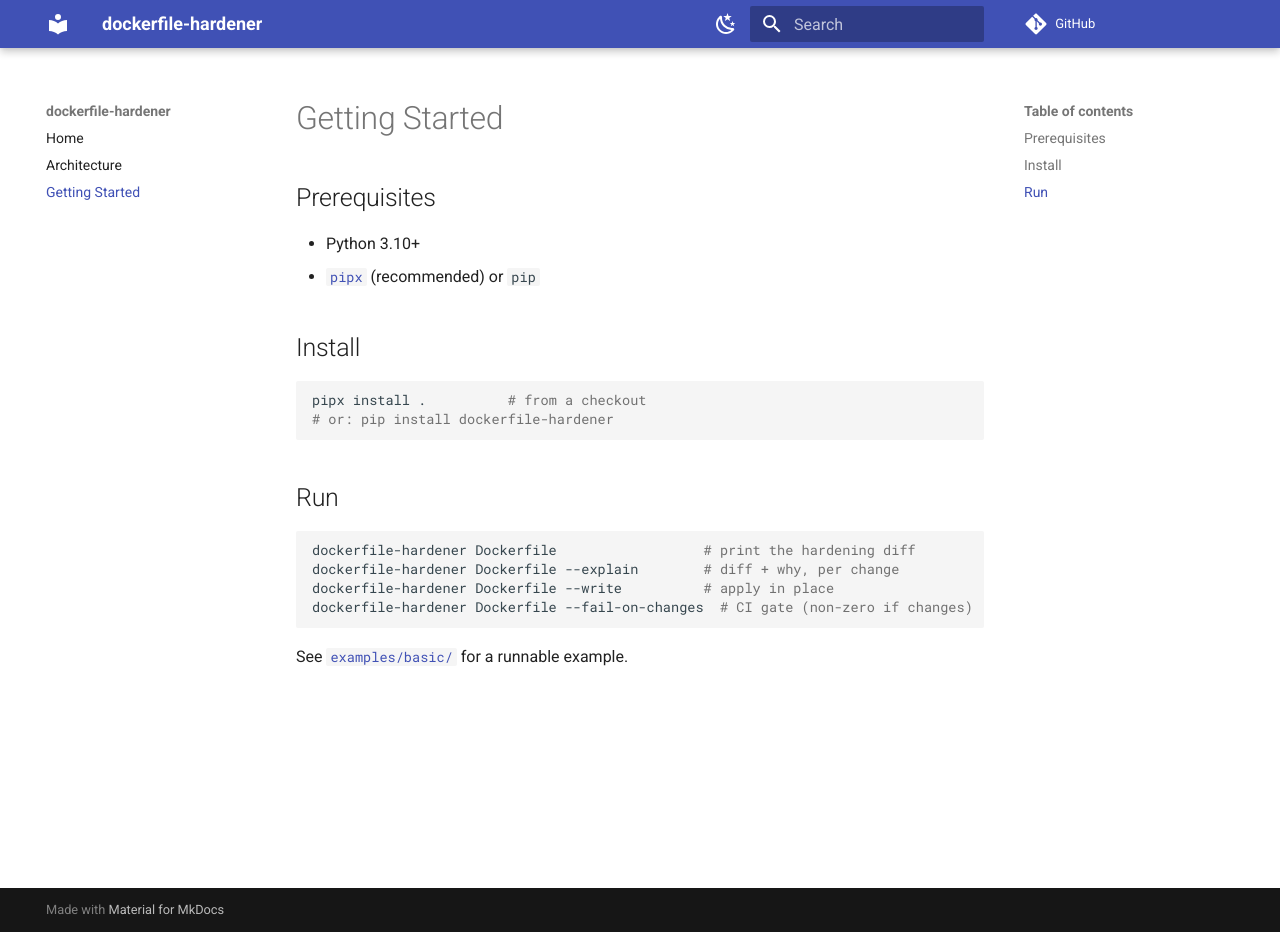
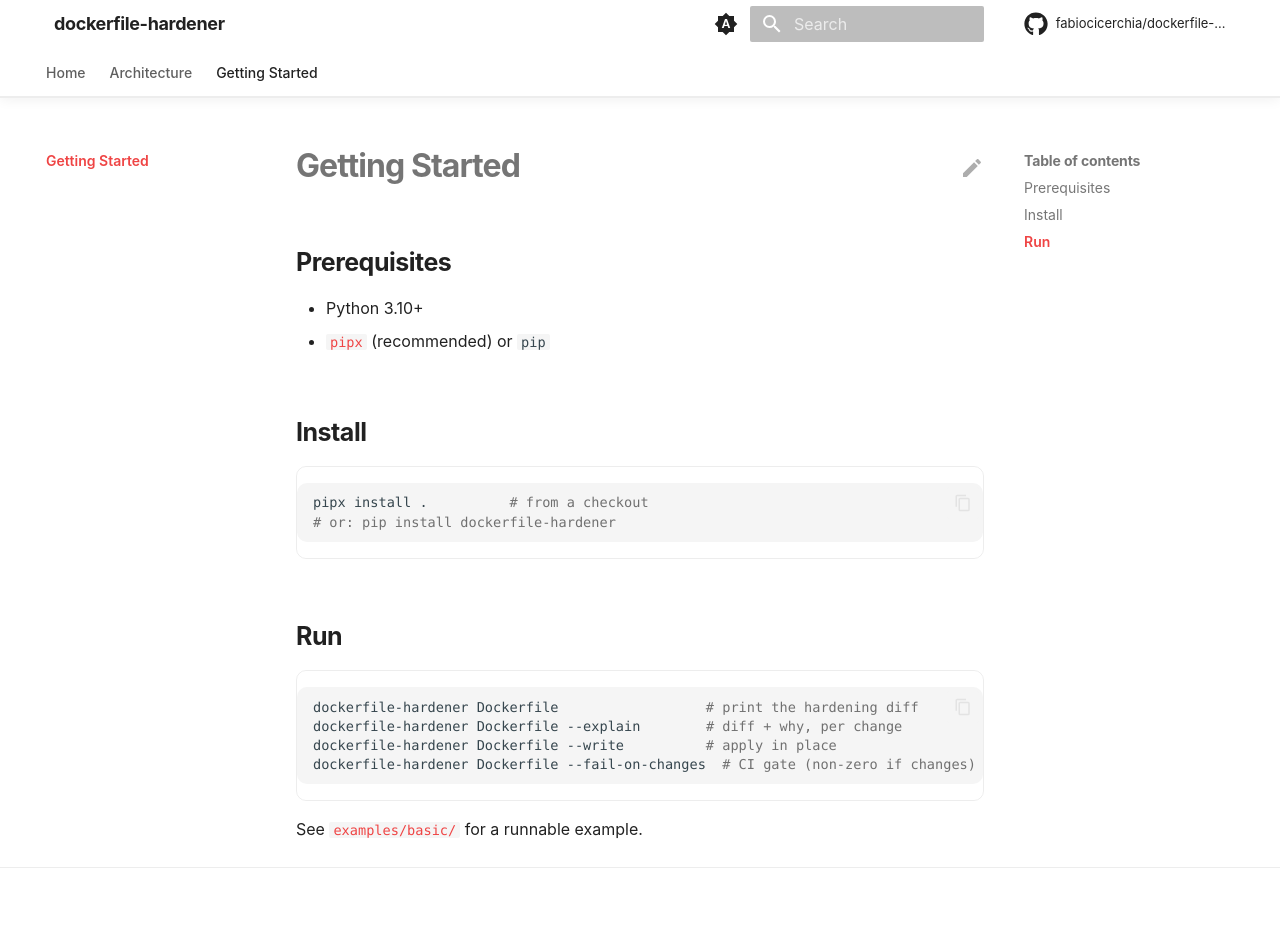
Before and after one commit to fabiocicerchia/dockerfile-hardener, an MkDocs documentation site: the page built from docs/getting-started.md, in a window 1280 px wide and 932 px high. Built offline with MkDocs 1.6.1 and Material for MkDocs 9.7.7, drawn with Linux system fonts in a browser that asks for light colours; comment, search, counter and statistics services are not loaded.

Commit message:
feat(docs): build the docs site in Actions and drop Read the Docs (#48)
* feat(docs): build the docs site in Actions and drop Read the Docs

This repo's mkdocs.yml has never been rendered: Pages serves main/docs as
a folder, so the site is docs/index.html plus raw markdown, and the doc
pages come back as text/markdown rather than a rendered site.

docs.yml builds it with `mkdocs build --strict` on the pinned toolchain and
deploys the artifact to Pages. The splash is copied to the artifact root,
where the repo homepage and README badges already point, and the rendered
site publishes under /docs/ — so no existing URL breaks.

mkdocs.yml takes the shared Material template but keeps this repo's own nav.
docs/requirements.txt pins the toolchain, git-revision-date-localized
included: the config loads it and the strict build aborts without it.
check-yaml skips mkdocs.yml, whose Material tags safe_load cannot parse.

The strict build also found links the raw-markdown site was hiding:
../README.md was never a valid relative target (the README is not inside
docs/), and several links pointed at files outside the docs tree. Fixed
in: docs/getting-started.md.

Co-Authored-By: Claude Opus 5 (1M context) <noreply@anthropic.com>
Claude-Session: https://claude.ai/code/session_01F5By8zzZMak7tqZGraixSJ

* feat(docs): link the splash to the rendered site and its palette

The splash predates /docs/ existing: it defined its own --accent pair next to
a second copy in docs/stylesheets/extra.css, and sent "Full docs" to the
GitHub README because there was no rendered site to send it to.

docs/index.html now links docs/stylesheets/extra.css — the path is relative to
the deployed layout, splash at / and docs at /docs/ — so the stylesheet holds
the only copy of the palette and the two cannot drift. This repo's cluster
pair moved there from the splash. "Full docs" points at docs/.

Material substitutes a generic book icon when theme.logo is unset, which it is
here, so the stand-in is hidden rather than shipped as the brand. The
mkdocs.yml comments describing the Read the Docs build are gone with the build
itself, and site/ is ignored so a local `mkdocs build` leaves nothing behind.

Co-Authored-By: Claude Opus 5 (1M context) <noreply@anthropic.com>
Claude-Session: https://claude.ai/code/session_011KGz6YbUgryVge5dg7dxXd

---------

Co-authored-by: Claude Opus 5 (1M context) <noreply@anthropic.com>

````diff
--- a/.pre-commit-config.yaml
+++ b/.pre-commit-config.yaml
@@ -22,7 +22,7 @@ repos:
         # templates rather than YAML — the parser cannot read either as-is. The
         # exclude is path-relative so it catches chart/ and charts/<name>/ alike.
         args: [--allow-multiple-documents]
-        exclude: (^|/)templates/
+        exclude: (^|/)templates/|^mkdocs\.yml$
       - id: check-json
       - id: check-toml
       # Python only (types: [python]) — a no-op in a repo with no .py files, so
--- a/docs/getting-started.md
+++ b/docs/getting-started.md
@@ -21,4 +21,4 @@ dockerfile-hardener Dockerfile --write          # apply in place
 dockerfile-hardener Dockerfile --fail-on-changes  # CI gate (non-zero if changes)
 ```
 
-See [`examples/basic/`](../examples/basic/README.md) for a runnable example.
+See [`examples/basic/`](https://github.com/fabiocicerchia/dockerfile-hardener/blob/main/examples/basic/README.md) for a runnable example.
--- /dev/null
+++ b/docs/stylesheets/extra.css
@@ -0,0 +1,240 @@
+/*
+ * dockerfile-hardener — premium documentation theme for MkDocs Material.
+ * System typography, gradient accents, soft depth, icon-driven feature cards.
+ * Nothing here loads over the network: no CDN, no web font, no analytics.
+ *
+ * ── The one thing you change ──────────────────────────────────────────────
+ * The accent pair below, and nothing else. It is the only copy of the palette:
+ * docs/index.html links this file, so the splash and the rendered docs cannot
+ * drift apart. Pick the colour of the cluster the project belongs to so they
+ * read as one family — don't pick from taste:
+ *
+ *   platform / Kubernetes    #38bdf8  #3b82f6   (blue)
+ *   security / supply chain  #fb923c  #ef4444   (orange-red)
+ *   CLI utilities            #22d3ee  #6366f1   (cyan-indigo)   ← default
+ *   GreenOps                 #34d399  #059669   (green)
+ *
+ * A project may take its own pair when the colour carries meaning (gandalf is
+ * purple, dark-canary amber, offline teal).
+ */
+
+:root {
+  /* The palette, read by both the docs and the splash. The roles below split
+     them for legibility: --accent-2 carries chrome and links, where the
+     contrast is against white, --accent is the interactive one, and the hero
+     and buttons blend the two. */
+  --accent: #fb923c;
+  --accent-2: #ef4444;
+
+  --md-primary-fg-color: var(--accent-2);
+  --md-primary-fg-color--light: var(--accent-2);
+  --md-primary-fg-color--dark: var(--accent-2);
+  --md-accent-fg-color: var(--accent);
+
+  /* System stack — matches docs/index.html and needs no download. */
+  --md-text-font-family: -apple-system, BlinkMacSystemFont, "Segoe UI", Roboto,
+    Helvetica, Arial, sans-serif;
+  --md-code-font-family: ui-monospace, SFMono-Regular, "SF Mono", Menlo, Monaco,
+    Consolas, "Liberation Mono", monospace;
+}
+
+/* Keep the header/links legible on the custom primary in both schemes. */
+[data-md-color-primary="custom"] {
+  --md-primary-bg-color: #ffffff;
+  --md-typeset-a-color: var(--accent-2); /* indigo — readable on white */
+}
+[data-md-color-scheme="slate"] {
+  --md-typeset-a-color: var(--accent); /* cyan — readable on the dark ground */
+  --md-default-bg-color: #0b0f1a;
+  --md-default-bg-color--light: #0d1220;
+}
+[data-md-color-scheme="slate"] .md-header,
+[data-md-color-scheme="slate"] .md-tabs {
+  background-color: #0b0f1a;
+}
+
+/* === Header: translucent, blurred, hairline divider ====================== */
+
+.md-header {
+  background-color: var(--md-default-bg-color);
+  color: var(--md-default-fg-color);
+  box-shadow: none;
+  border-bottom: 1px solid var(--md-default-fg-color--lightest);
+  backdrop-filter: saturate(180%) blur(20px);
+  -webkit-backdrop-filter: saturate(180%) blur(20px);
+}
+.md-header[data-md-state="shadow"],
+.md-header--shadow {
+  box-shadow: 0 2px 12px rgba(0, 0, 0, 0.06);
+}
+.md-header__title {
+  font-weight: 700;
+  letter-spacing: -0.02em;
+}
+.md-tabs {
+  background-color: var(--md-default-bg-color);
+  color: var(--md-default-fg-color);
+  border-bottom: 1px solid var(--md-default-fg-color--lightest);
+}
+.md-tabs__link {
+  opacity: 0.72;
+  font-weight: 500;
+}
+.md-tabs__link:hover,
+.md-tabs__link--active {
+  opacity: 1;
+}
+
+/* === Typography ========================================================== */
+
+.md-typeset {
+  font-feature-settings: "kern", "liga";
+}
+.md-typeset h1 {
+  font-weight: 700;
+  letter-spacing: -0.03em;
+  line-height: 1.15;
+}
+.md-typeset h2 {
+  font-weight: 650;
+  letter-spacing: -0.02em;
+  margin-top: 2.4em;
+}
+.md-typeset h3 {
+  font-weight: 600;
+  letter-spacing: -0.01em;
+}
+
+/* Rounded, bordered code blocks — softer than the default flush edges. */
+.md-typeset pre > code,
+.md-typeset .highlight > pre {
+  border-radius: 10px;
+}
+.md-typeset .highlight {
+  border-radius: 10px;
+  border: 1px solid var(--md-default-fg-color--lightest);
+}
+
+/* Tables read as cards and scroll on narrow screens instead of clipping. */
+.md-typeset table:not([class]) {
+  border-radius: 10px;
+  border: 1px solid var(--md-default-fg-color--lightest);
+  overflow: hidden;
+  font-size: 0.78rem;
+}
+.md-typeset table:not([class]) th {
+  font-weight: 600;
+  text-transform: uppercase;
+  letter-spacing: 0.04em;
+  font-size: 0.68rem;
+}
+
+/* === Buttons ============================================================= */
+
+.md-typeset .md-button {
+  border-radius: 980px;
+  font-weight: 600;
+  padding: 0.5em 1.4em;
+  transition: transform 0.25s cubic-bezier(0.25, 0.1, 0.25, 1),
+    box-shadow 0.25s ease;
+}
+.md-typeset .md-button--primary {
+  background: linear-gradient(135deg, var(--accent), var(--accent-2));
+  border: none;
+  color: #fff;
+}
+.md-typeset .md-button:hover {
+  transform: translateY(-1px) scale(1.02);
+  box-shadow: 0 6px 24px rgba(99, 102, 241, 0.3);
+}
+
+/* === Home hero =========================================================== */
+/* Rendered from a <div class="hero"> block in docs/README.md. */
+
+.md-typeset .hero {
+  text-align: center;
+  padding: 3.5rem 1rem 1rem;
+}
+.md-typeset .hero h1 {
+  font-size: 3rem;
+  margin: 0 0 0.4rem;
+  background: linear-gradient(135deg, var(--accent), var(--accent-2));
+  -webkit-background-clip: text;
+  background-clip: text;
+  -webkit-text-fill-color: transparent;
+  color: transparent;
+}
+.md-typeset .hero .hero-tagline {
+  font-size: 1.3rem;
+  font-weight: 500;
+  color: var(--md-default-fg-color--light);
+  max-width: 42rem;
+  margin: 0 auto 1.6rem;
+  line-height: 1.4;
+}
+.md-typeset .hero .md-button + .md-button {
+  margin-left: 0.5rem;
+}
+
+/* === Feature cards ======================================================= */
+/* Material's `<div class="grid cards">` list syntax, given depth + hover. */
+
+.md-typeset .grid.cards > ul > li,
+.md-typeset .grid > .card {
+  border-radius: 16px;
+  border: 1px solid var(--md-default-fg-color--lightest);
+  padding: 1.4rem;
+  transition: transform 0.3s cubic-bezier(0.25, 0.1, 0.25, 1),
+    box-shadow 0.3s ease, border-color 0.3s ease;
+}
+.md-typeset .grid.cards > ul > li:hover,
+.md-typeset .grid > .card:hover {
+  transform: translateY(-3px);
+  border-color: color-mix(in srgb, var(--accent) 40%, transparent);
+  box-shadow: 0 10px 34px rgba(0, 0, 0, 0.08);
+}
+[data-md-color-scheme="slate"] .md-typeset .grid.cards > ul > li:hover {
+  box-shadow: 0 10px 34px rgba(0, 0, 0, 0.5);
+}
+.md-typeset .grid.cards > ul > li > hr {
+  margin: 0.8rem 0;
+}
+.md-typeset .grid.cards .twemoji,
+.md-typeset .grid.cards svg {
+  color: var(--accent);
+}
+
+/* === Sidebar / nav ======================================================= */
+
+.md-nav__title {
+  font-weight: 700;
+  letter-spacing: -0.01em;
+}
+.md-nav__link--active {
+  font-weight: 600;
+}
+
+/* === Footer ============================================================== */
+
+.md-footer-meta {
+  background-color: var(--md-default-bg-color);
+  border-top: 1px solid var(--md-default-fg-color--lightest);
+}
+.md-footer-meta .md-footer-copyright,
+.md-footer-meta .md-footer__link {
+  color: var(--md-default-fg-color--light);
+}
+
+html {
+  scroll-behavior: smooth;
+}
+
+/* === Logo ================================================================ */
+/* Material substitutes a generic book icon when `theme.logo` is unset. This
+   repo has no logo, so hide the stand-in rather than ship someone else's glyph
+   as the brand. Delete this block when a real logo lands in mkdocs.yml. */
+
+.md-header__button.md-logo,
+.md-nav__title .md-nav__button.md-logo {
+  display: none;
+}
--- a/mkdocs.yml
+++ b/mkdocs.yml
@@ -1,21 +1,130 @@
+# dockerfile-hardener docs — MkDocs Material, styled to feel like a product site
+# (premium hero, feature cards, nav tabs, dark/light, local search, edit links)
+# while staying on the portfolio's standard tooling. See docs/stylesheets/extra.css
+# for the look; the accent palette lives there and is the only thing you swap.
 site_name: dockerfile-hardener
 site_description: Rewrites Dockerfiles to best practice as a suggested diff, not lint warnings.
+site_url: https://fabiocicerchia.github.io/dockerfile-hardener/docs/
 repo_url: https://github.com/fabiocicerchia/dockerfile-hardener
+repo_name: fabiocicerchia/dockerfile-hardener
+edit_uri: edit/main/docs/
+copyright: Copyright &copy; 2026 Fabio Cicerchia
 docs_dir: docs
+
+# docs/index.html is the standalone GitHub Pages splash, not a docs page. Keep
+# it out of the MkDocs render so the site home (README.md) maps to index.html
+# without a collision. GitHub Pages serves the raw file at the site root.
+exclude_docs: |
+  index.html
+  requirements.txt
 
 theme:
   name: material
+  # No web fonts: these docs avoid external requests (privacy, offline docs,
+  # reproducible builds). A system font stack is set in extra.css instead.
+  font: false
+  language: en
   palette:
-    - scheme: default
-      toggle: { icon: material/weather-night, name: Dark mode }
-    - scheme: slate
-      toggle: { icon: material/weather-sunny, name: Light mode }
+    # Follows the OS by default, with a manual toggle. `primary`/`accent: custom`
+    # hand the colours to extra.css so both schemes share one palette.
+    - media: "(prefers-color-scheme)"
+      primary: custom
+      accent: custom
+      toggle:
+        icon: material/brightness-auto
+        name: Switch to light mode
+    - media: "(prefers-color-scheme: light)"
+      scheme: default
+      primary: custom
+      accent: custom
+      toggle:
+        icon: material/weather-night
+        name: Switch to dark mode
+    - media: "(prefers-color-scheme: dark)"
+      scheme: slate
+      primary: custom
+      accent: custom
+      toggle:
+        icon: material/weather-sunny
+        name: Switch to system preference
+  features:
+    - navigation.tabs
+    - navigation.tabs.sticky
+    - navigation.sections
+    - navigation.top
+    - navigation.tracking
+    - navigation.indexes
+    - toc.follow
+    - search.suggest
+    - search.highlight
+    - search.share
+    - content.code.copy
+    - content.code.annotate
+    - content.action.edit
+    - content.tooltips
+  icon:
+    repo: fontawesome/brands/github
+    edit: material/pencil
 
+extra_css:
+  - stylesheets/extra.css
+
+extra:
+  # `generator: false` drops the "Made with Material for MkDocs" line; keep it
+  # if you'd rather credit the theme.
+  generator: false
+  social:
+    - icon: fontawesome/brands/github
+      link: https://github.com/fabiocicerchia/dockerfile-hardener
+
+# Only the search plugin ships with MkDocs itself. Anything else (social cards,
+# minify, git-revision-date) is a pip add — wire it into docs/requirements.txt
+# too, or `mkdocs build --strict` aborts on the missing plugin.
+plugins:
+  - search
+  - git-revision-date-localized:
+      enable_creation_date: true
+      # Fall back to the build date rather than failing when a file has no
+      # history yet — a new page, or a clone the workflow shallowed.
+      fallback_to_build_date: true
+      type: date
+  # Note: Material's `social` plugin is deliberately NOT enabled — it downloads
+  # a font from fonts.google.com at build time, which breaks this repo's
+  # no-external-requests / reproducible-build stance. Add Open Graph images by
+  # hand if you want them.
+
+markdown_extensions:
+  - abbr
+  - admonition
+  - attr_list
+  - def_list
+  - footnotes
+  - md_in_html
+  - tables
+  - toc:
+      permalink: true
+  - pymdownx.details
+  - pymdownx.superfences
+  - pymdownx.highlight:
+      anchor_linenums: true
+      line_spans: __span
+      pygments_lang_class: true
+  - pymdownx.inlinehilite
+  - pymdownx.snippets:
+      # `.` is the repo root (where mkdocs runs), so docs/changelog.md can embed
+      # the root CHANGELOG.md with `--8<-- "CHANGELOG.md"`.
+      base_path: ["."]
+      check_paths: true
+  - pymdownx.tabbed:
+      alternate_style: true
+  - pymdownx.tasklist:
+      custom_checkbox: true
+  - pymdownx.emoji:
+      emoji_index: !!python/name:material.extensions.emoji.twemoji
+      emoji_generator: !!python/name:material.extensions.emoji.to_svg
+
+# Top-level entries become tabs (theme feature navigation.tabs).
 nav:
   - Home: README.md
   - Architecture: architecture.md
   - Getting Started: getting-started.md
-
-markdown_extensions:
-  - admonition
-  - pymdownx.superfences
````
Also changed, not shown: docs/index.html (+9 -6 lines), docs/requirements.txt (added, +10 -0 lines), 1 other file.
